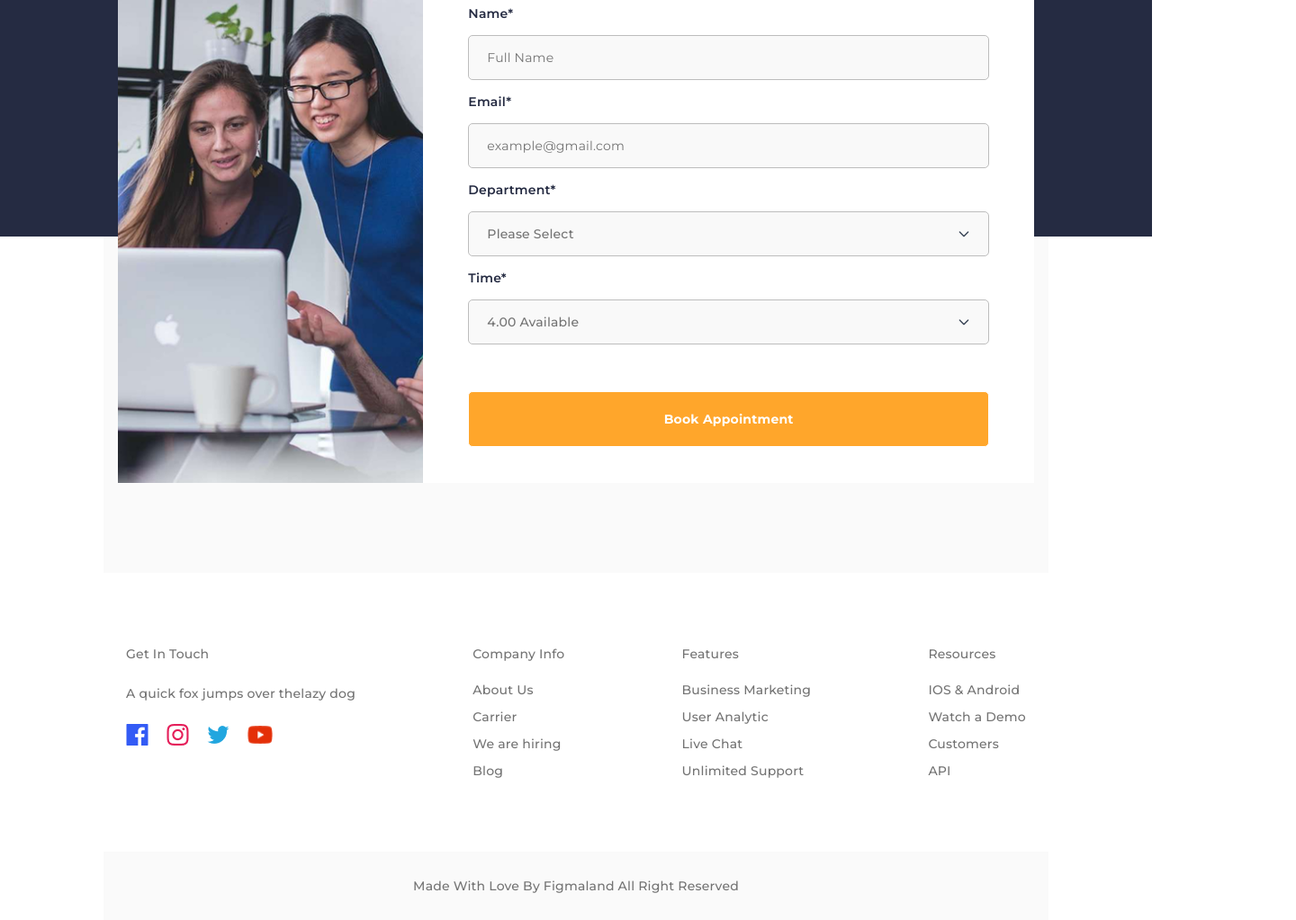
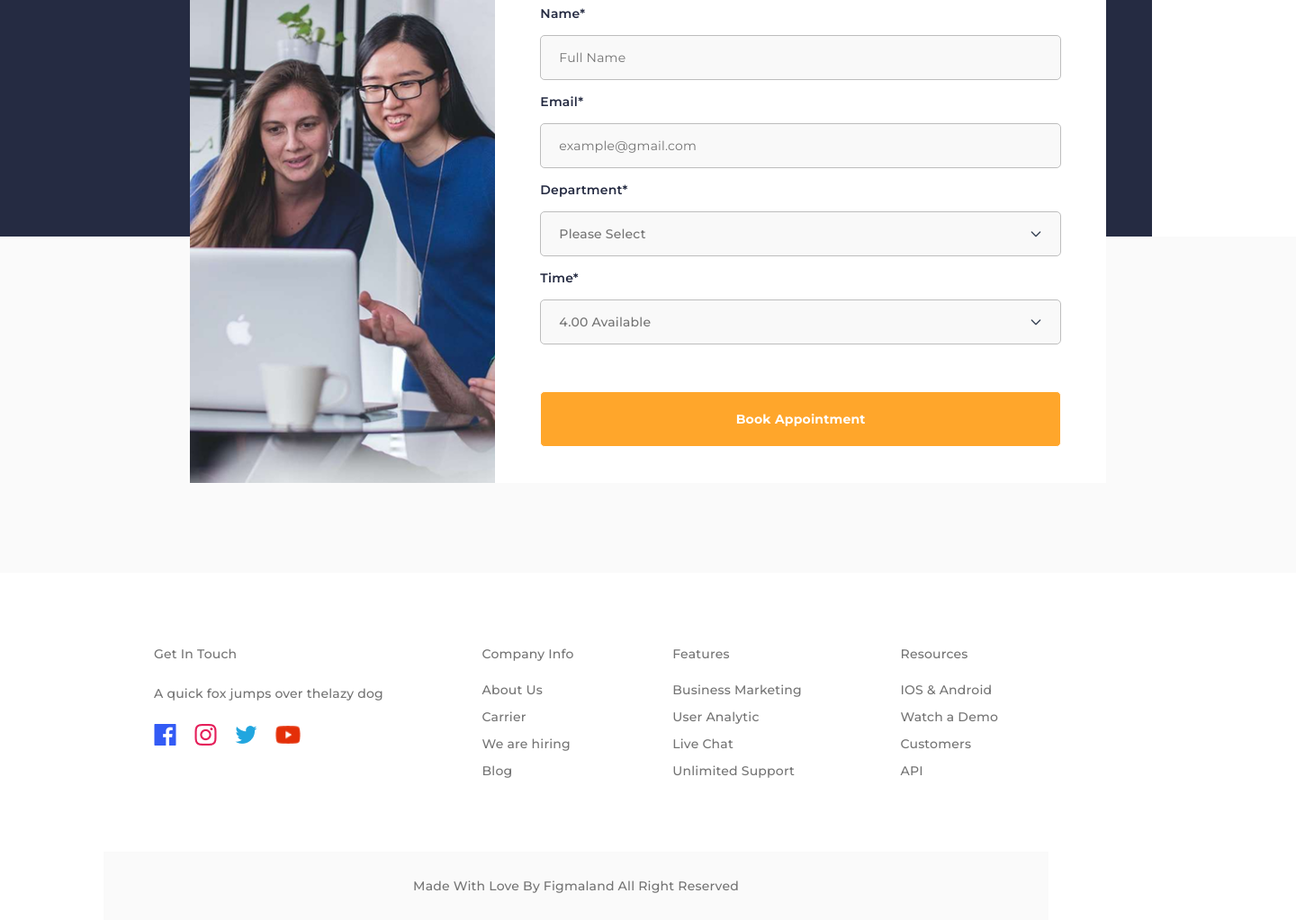
Before and after one commit to moudud-hoq/divestic, a website: page index.html in a window 1280 px wide. Shown: the part 4113-5136 px from the top of the page at 90% size, 1440 px wide, since content can reach past the window. Drawn offline with nearby package versions, Linux system fonts and the light colour scheme.

Commit message:
Trying to fix footer

```diff
--- a/index.html
+++ b/index.html
@@ -580,8 +580,8 @@
     </section>
 
     <!-- Get A Free Quote-->
-    <section class="w-[1050px] mx-auto">
-        <div class="bg-[#FAFAFA] py-[50px] max-md:py-0 max-md:bg-white">
+    <section class="w-[1440px] mx-auto bg-[#FAFAFA]">
+        <div class="w-[1050px] mx-auto  py-[50px] max-md:py-0 max-md:bg-white">
             <div class="md:container mx-auto w-full px-4 max-md:px-0">
                 <div
                     class="flex justify-between items-stretch py-[50px] -mt-[460px] max-md:mt-0 max-md:flex-col max-md:py-0">
@@ -650,6 +650,7 @@
                                 Appointment</button>
                         </form>
                     </div>
+
                 </div>
             </div>
         </div>
@@ -657,8 +658,10 @@
 
     <!-- Footer -->
     <footer class="w-[1050px] mx-auto">
-        <div class="container max-md:flex max-md:justify-center">
-            <div class="flex justify-around py-20 gap-20 max-lg:justify-between max-lg:flex-wrap max-md:flex-col">
+        <div class="container max-md:flex max-md:justify-center px-14">
+
+            <div class=" flex justify-between py-20 gap-20 max-lg:justify-between max-lg:flex-wrap max-md:flex-col">
+
                 <div class="">
                     <h3>Get In Touch</h3>
                     <p class="my-6">A quick fox jumps over thelazy dog</p>
@@ -697,7 +700,6 @@
                 <!-- footer menu 2 -->
                 <div class="">
                     <h3>Features</h3>
-
                     <ul class="flex flex-col gap-2.5 mt-5">
                         <li><a href="" class="py-1 hover:text-gray-700">Business Marketing</a></li>
                         <li><a href="" class="py-1 hover:text-gray-700">User Analytic</a></li>
@@ -717,6 +719,7 @@
                         <li><a href="" class="py-1 hover:text-gray-700">API</a></li>
                     </ul>
                 </div>
+
             </div>
         </div>
 
```
Also changed, not shown: src/output.css.
